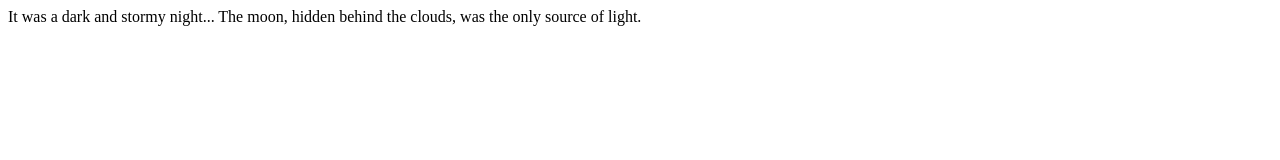
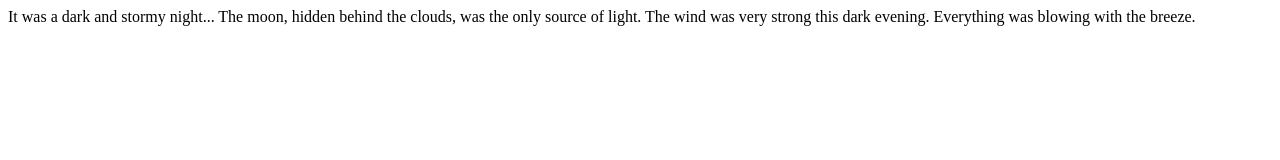
Before and after one commit to johno1121/fireside-story, a plain HTML site: page index.html in a window 1280 px wide. Drawn offline with Linux system fonts and the light colour scheme.

Commit message:
added third line to the story

```diff
--- a/index.html
+++ b/index.html
@@ -1,5 +1,5 @@
 <html>
     <body>
-      <p>It was a dark and stormy night... The moon, hidden behind the clouds, was the only source of light.</p>
+      <p>It was a dark and stormy night... The moon, hidden behind the clouds, was the only source of light. The wind was very strong this dark evening. Everything was blowing with the breeze.</p>
     </body>
   </html>
```
